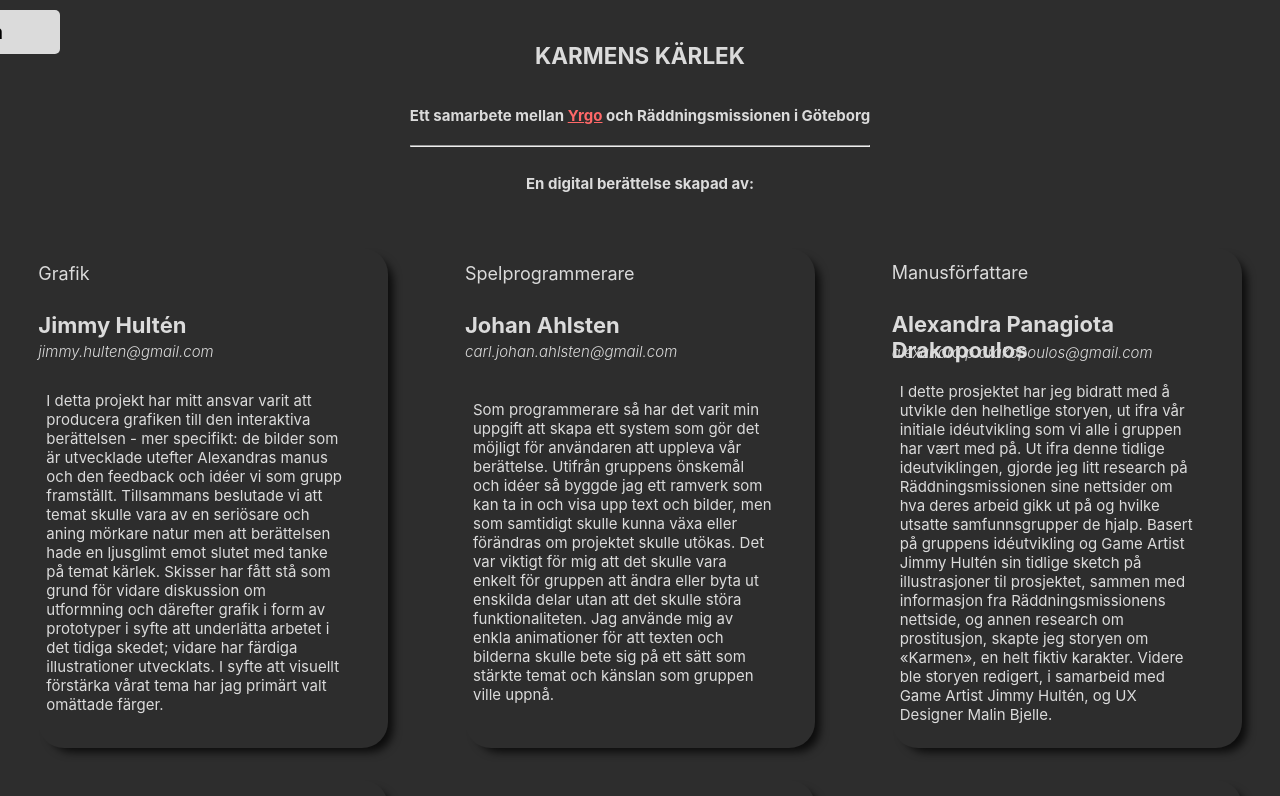
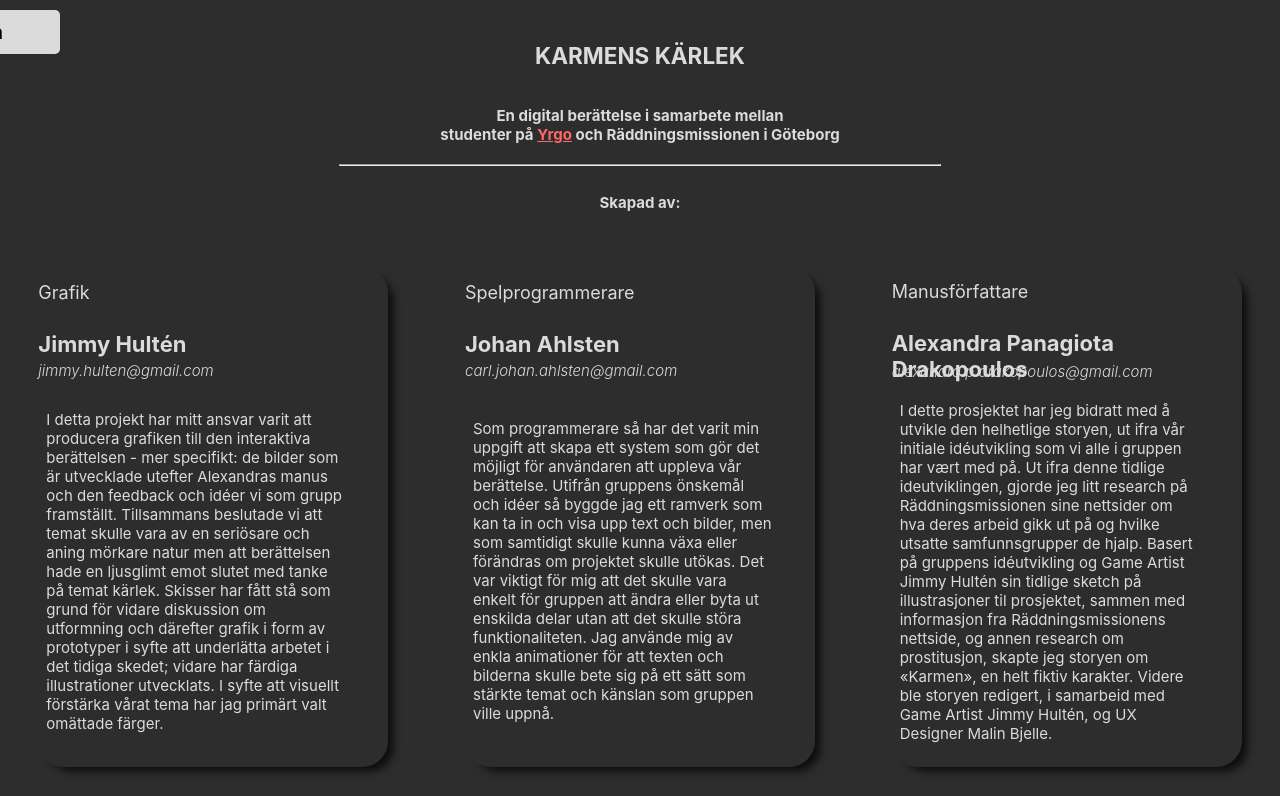
Before and after one commit to carolinahagman/sammanslaget, a React (Create React App) app: page /about in a window 1280 px wide. Shown: the top 796 px of the page. Built offline with nearby package versions, Linux system fonts and the light colour scheme; what react-unity-webgl would draw is missing.

Commit message:
css about

```diff
--- a/src/components/About.js
+++ b/src/components/About.js
@@ -13,10 +13,11 @@ const About = () => {
           <h2 className="projectname">Karmens Kärlek</h2>
       <br></br>
         <b>
-          Ett samarbete mellan <a href="https://www.yrgo.se/" class="yrgolink">Yrgo</a> och Räddningsmissionen i Göteborg<br></br>
+          En digital berättelse i samarbete mellan <br></br>studenter på <a href="https://www.yrgo.se/" class="yrgolink">Yrgo</a> och Räddningsmissionen i Göteborg
+          <br></br>
         </b>
         <hr></hr>
-        <br></br>En digital berättelse skapad av:
+        <br></br>Skapad av:
           </b><br></br>
       </p>
       <div className="about-container">
--- a/src/components/about.css
+++ b/src/components/about.css
@@ -153,4 +153,5 @@ p {
 
 hr {
   margin-top: 20px;
+  width: 600px;
 }
```
